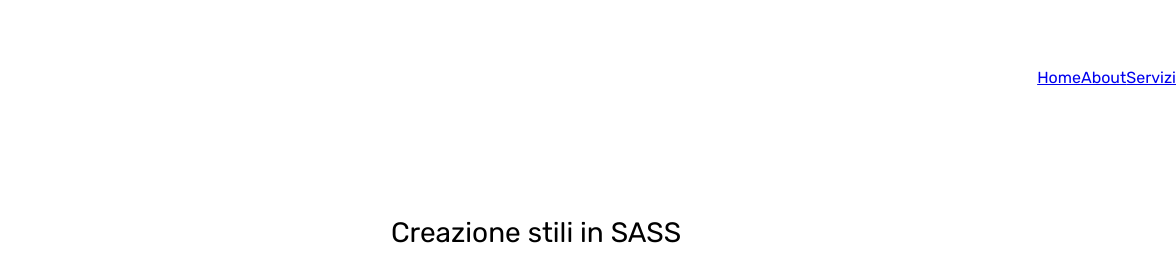
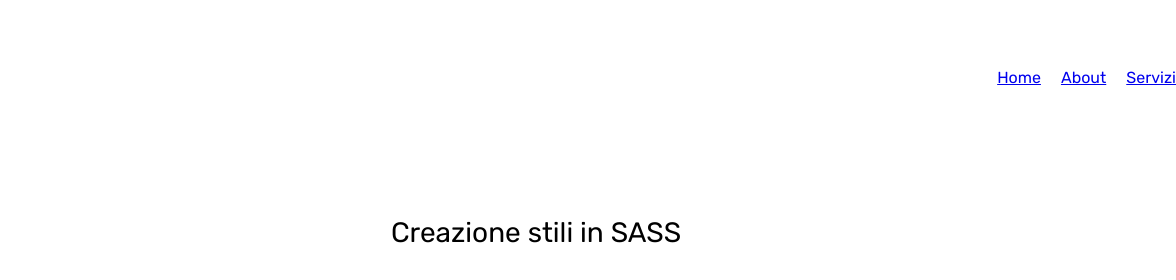
Before and after one commit to Nestor162/D8-SASS-FS0123ITA, a plain HTML site: page index.html in a window 1280 px wide. Shown: the top 280 px of the page, 104-1280 px from the left. Drawn offline with Linux system fonts and the light colour scheme.

Commit message:
Elementi nav bar gap

```diff
--- a/scss/style.scss
+++ b/scss/style.scss
@@ -26,7 +26,7 @@ header {
     justify-content: space-between;
     ul {
       display: flex;
-      justify-content: space-around;
+      gap: 20px;
       li {
       }
     }
```
Also changed, not shown: css/style.css, dist/css/style.min.css, 2 other files.
